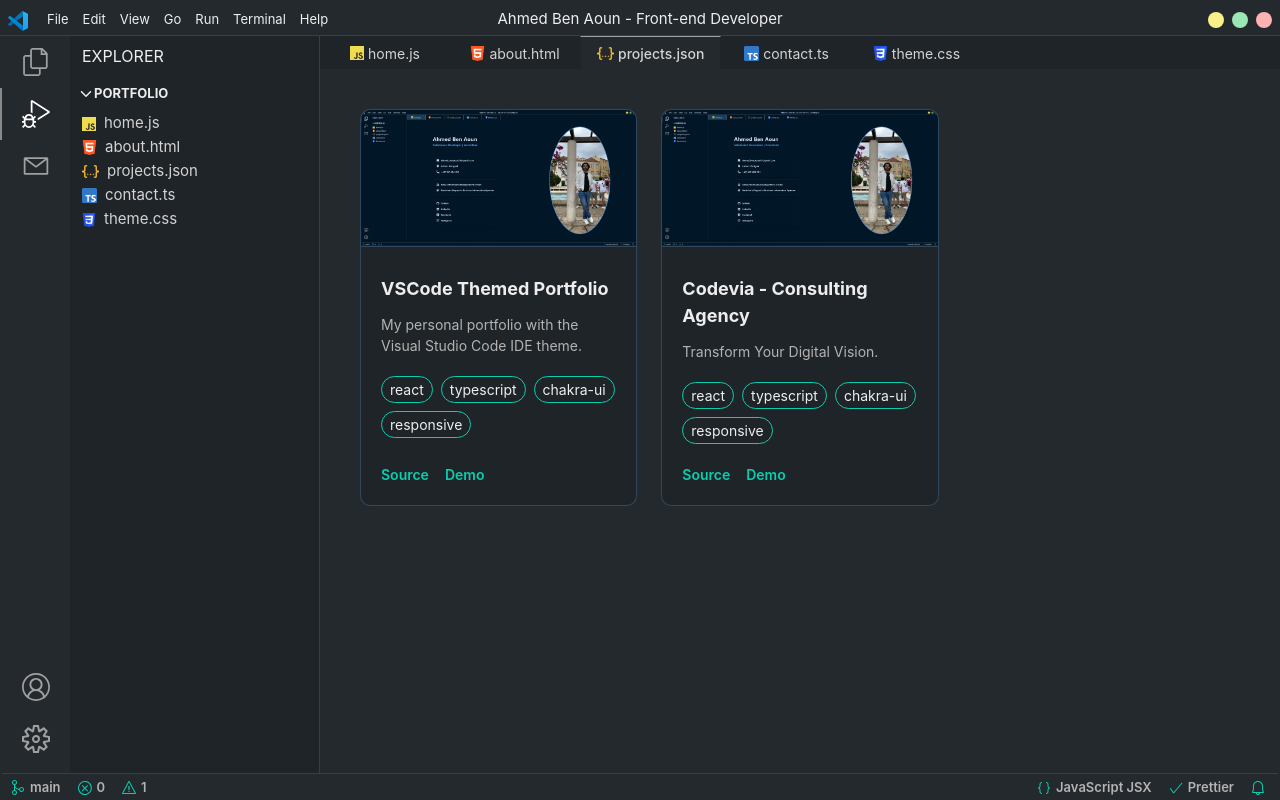
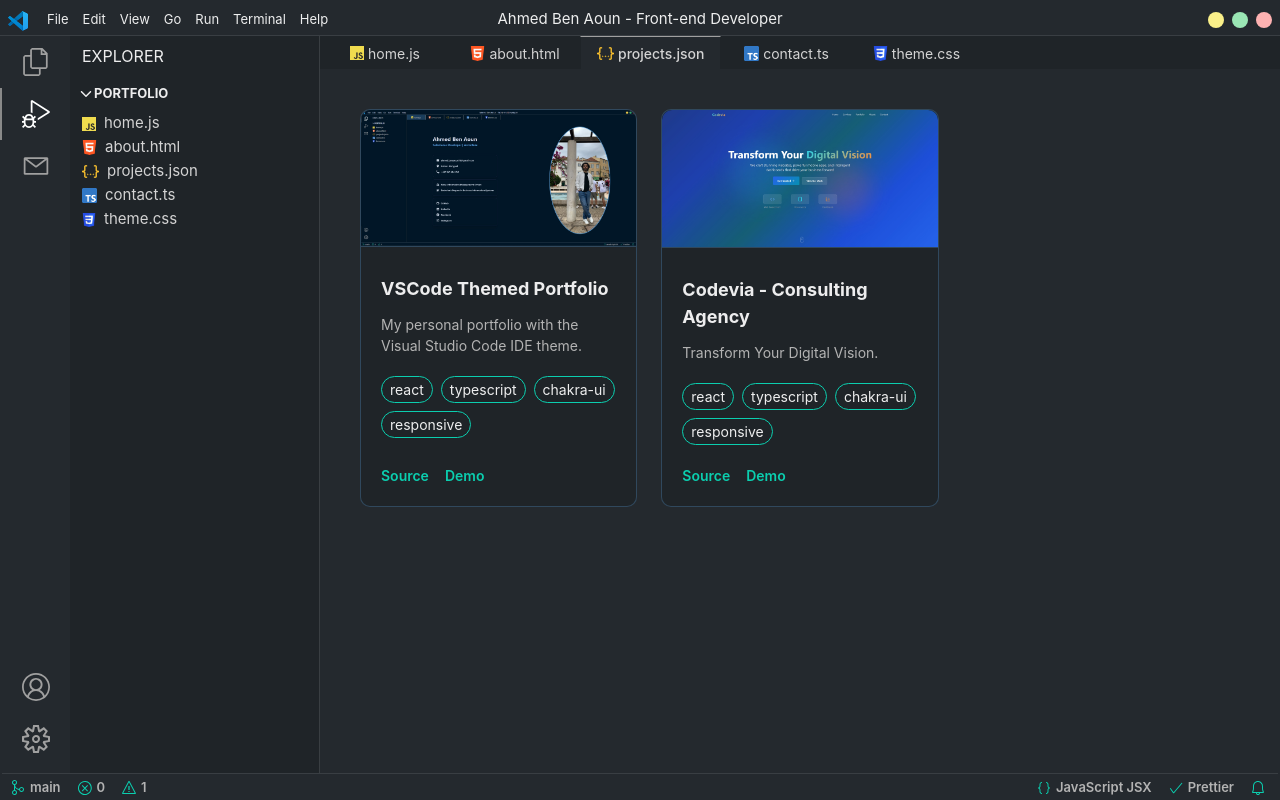
Before and after one commit to ahmeedaoun/vscode-based-portfolio-main, a React (Vite) app: page /projects in a window 1280 px wide. Built offline with nearby package versions, Linux system fonts and the light colour scheme.

Commit message:
chaging picture

```diff
--- a/public/data/projects.ts
+++ b/public/data/projects.ts
@@ -10,7 +10,7 @@ export const projects = [
   },
 
   {
-    ImageURL: "/assets/project-vscode.jpg",
+    ImageURL: "/assets/tech-consulting-agency.jpg",
     Title: "Codevia - Consulting Agency",
     Description: "Transform Your Digital Vision.",
     Technologies: ["react", "typescript", "chakra-ui", "responsive"],
```
Also changed, not shown: public/assets/tech-consulting-agency.jpg (renamed from public/assets/tech consulting agency.jpg).
